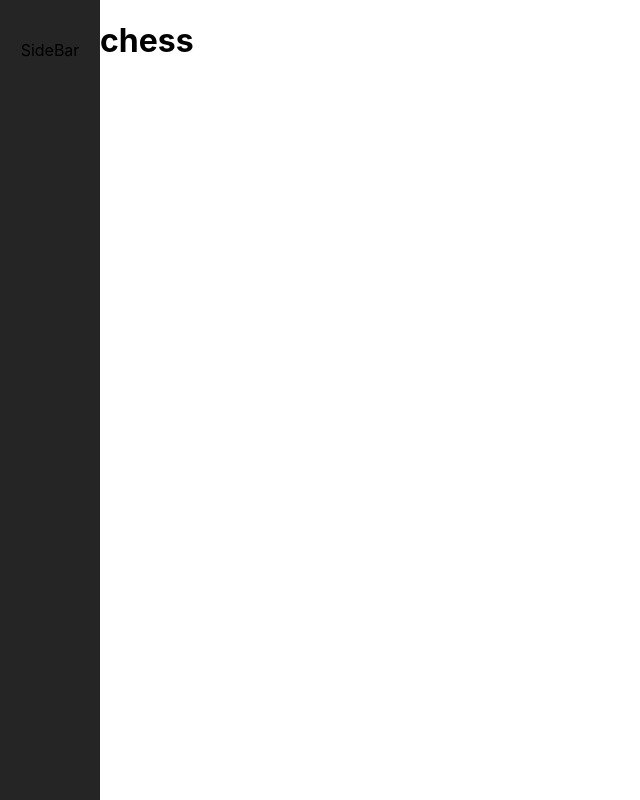
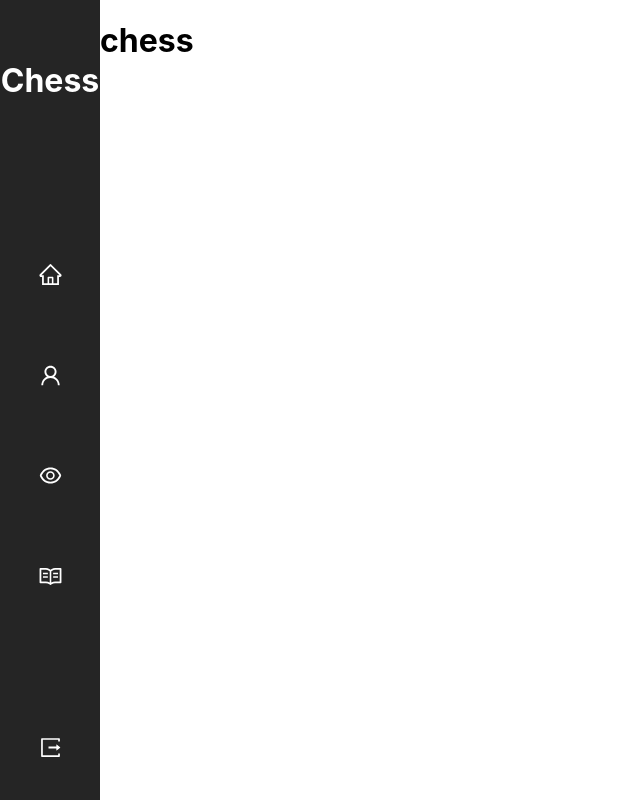
Before and after one commit to AwesomeCocky/chess, a Next.js app: page / in a window 1280 px wide. Shown: the whole page, without its empty margins (0-640 px from the left). Built offline with nearby package versions, Linux system fonts and the light colour scheme.

Commit message:
side bar

```diff
--- a/components/SideBar.tsx
+++ b/components/SideBar.tsx
@@ -1,8 +1,21 @@
+import Link from 'next/link'
 import styles from '../styles/SideBar.module.scss'
+import { AiOutlineHome, AiOutlineRead, AiOutlineEye, AiOutlineUser, AiOutlineExport } from 'react-icons/ai'
 
 const SideBar = () => {
   return (
-    <div className={styles.sideBar}>SideBar</div>
+    <div className={styles.sideBar}>
+      <h1 className={styles.sideBar__heading}>
+        <Link href='/'>Chess</Link>
+      </h1>
+      <nav className={styles.sideBar__navigation}>
+        <h2 aria-label='home'><Link href='#'><AiOutlineHome className={styles.sideBar__icon}/></Link></h2>
+        <h2 aria-label='profile'><Link href='#'><AiOutlineUser className={styles.sideBar__icon}/></Link></h2>
+        <h2 aria-label='watch games'><Link href='#'><AiOutlineEye className={styles.sideBar__icon}/></Link></h2>
+        <h2 aria-label='learn chess'><Link href='#'><AiOutlineRead className={styles.sideBar__icon}/></Link></h2>
+      </nav>
+      <Link href='/'><AiOutlineExport className={styles.sideBar__icon}/></Link>
+    </div>
   )
 }
 
--- a/styles/SideBar.module.scss
+++ b/styles/SideBar.module.scss
@@ -6,5 +6,21 @@
     background-color: #252525;
     height: 100vh;
     align-items: center;
-    padding-top: 40px;
+    padding: 40px 0;
+    justify-content: space-between;
+    color: white;
+    &__heading{
+        color: #fff;
+    }
+    &__navigation{
+        display: flex;
+        flex-direction: column;
+        justify-content: space-between;
+        gap: 30px;
+    }
+    &__icon{
+        width: 25px;
+        height: 25px;
+        cursor: pointer;
+    }
 }
```
